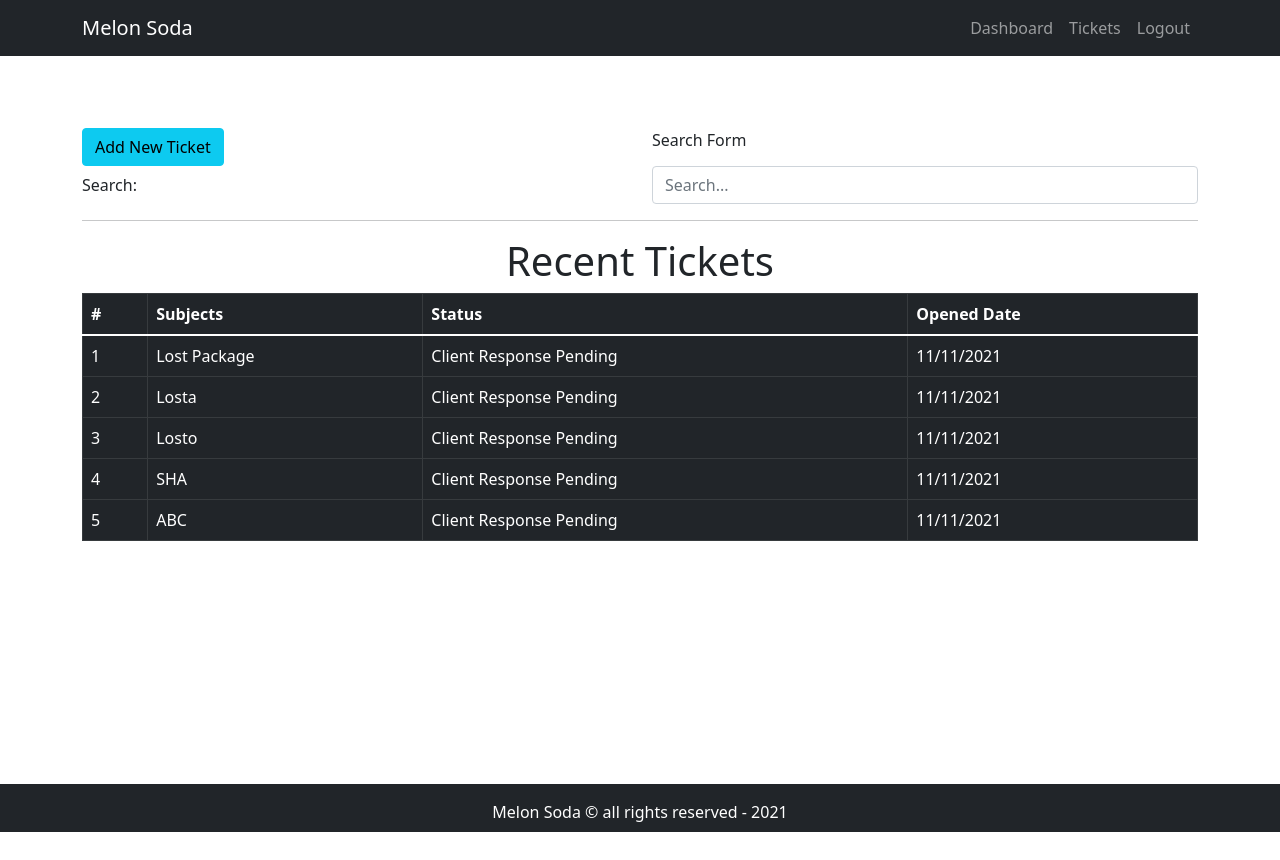
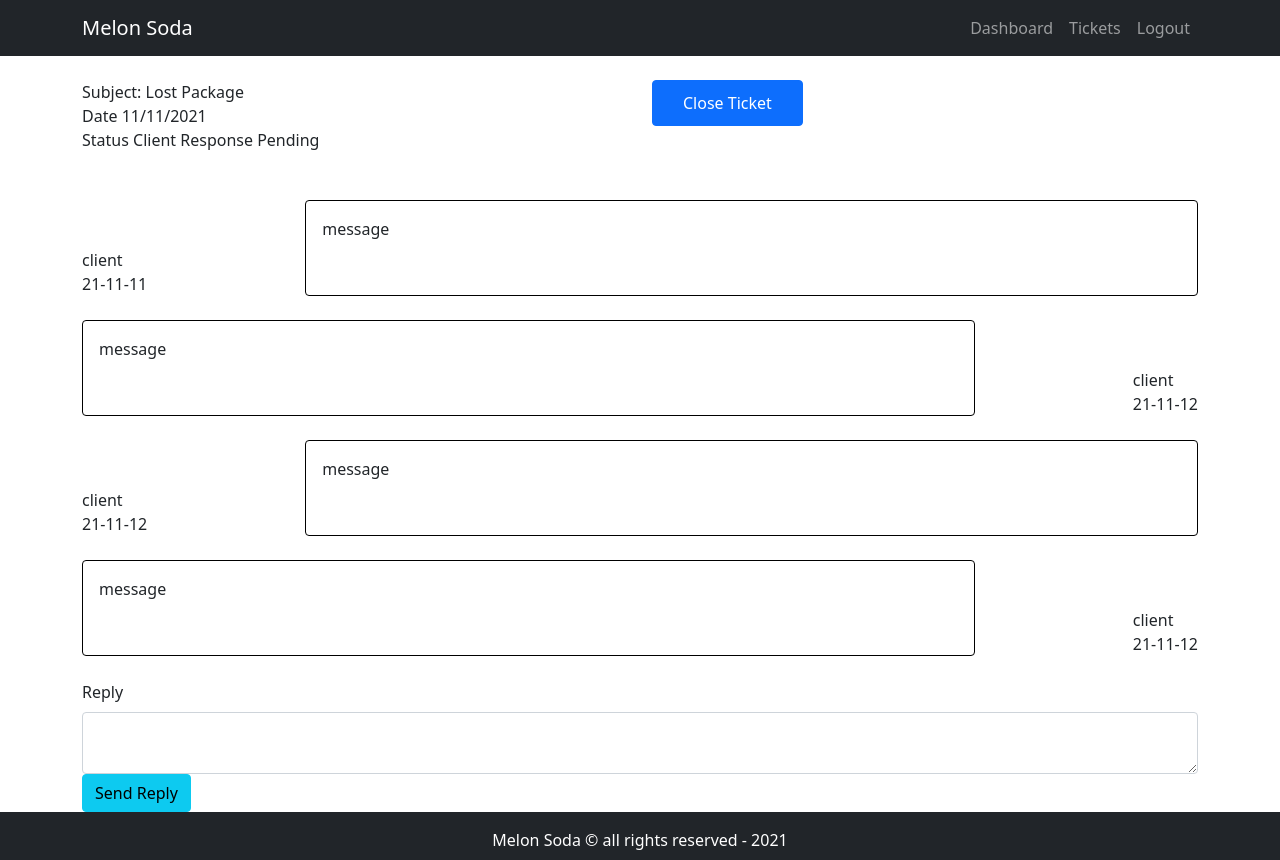
Before and after one commit to Daniel-Aguila/Melon_Soda, a React (Create React App) app in the folder frontend/: page / in a window 1280 px wide. Before the commit the page ends 832 px from the top, so only its background shows below. Built offline with nearby package versions, Linux system fonts and the light colour scheme.

Commit message:
Ticket Replied UI Completed

```diff
--- a/frontend/src/App.js
+++ b/frontend/src/App.js
@@ -4,6 +4,7 @@
 import {Dashboard} from './pages/Dashboard.page'
 import {AddTicket} from './pages/AddTicket.page'
 import {TicketLists} from './pages/TicketLists.page'
+import {Ticket} from './pages/Ticket.page'
 
 function App() {
   return (
@@ -11,7 +12,8 @@
       <DefaultLayout>
         {/*<Dashboard/>*/}
         {/* <AddTicket/> */}
-        <TicketLists/>
+        {/* <TicketLists/> */}
+        <Ticket/>
         {/*<Entry/>*/}
       </DefaultLayout>
     </div>
--- a/frontend/src/assets/data/dummy-tickets.json
+++ b/frontend/src/assets/data/dummy-tickets.json
@@ -3,29 +3,89 @@
         "id":1,
         "subject": "Lost Package",
         "status": "Client Response Pending",
-        "addedAt": "11/11/2021"
+        "addedAt": "11/11/2021",
+        "history": [
+            {
+                "date": "21-11-11",
+                "message": "message",
+                "messageBy": "client"
+            },
+            {
+                "date": "21-11-12",
+                "message": "message",
+                "messageBy": "client"
+            },
+            {
+                "date": "21-11-12",
+                "message": "message",
+                "messageBy": "client"
+            },
+            {
+                "date": "21-11-12",
+                "message": "message",
+                "messageBy": "client"
+            }
+        ]
     },
     {
         "id":2,
         "subject": "Losta",
         "status": "Client Response Pending",
-        "addedAt": "11/11/2021"
+        "addedAt": "11/11/2021",
+        "history": [
+            {
+                "date": "21-11-12",
+                "message": "message",
+                "messageBy": "client"
+            },
+            {
+                "date": "21-11-12",
+                "message": "message",
+                "messageBy": "client"
+            },
+            {
+                "date": "21-11-12",
+                "message": "message",
+                "messageBy": "client"
+            }
+        ]
     },
     {
         "id":3,
         "subject": "Losto",
         "status": "Client Response Pending",
-        "addedAt": "11/11/2021"
+        "addedAt": "11/11/2021",
+        "history": [
+            {
+                "date": "21-11-13",
+                "message": "message",
+                "messageBy": "client"
+            }
+        ]
     },
     {
         "id":4,
         "subject": "SHA",
         "status": "Client Response Pending",
-        "addedAt": "11/11/2021"
+        "addedAt": "11/11/2021",
+        "history": [
+            {
+                "date": "21-11-14",
+                "message": "message",
+                "messageBy": "client"
+            }
+        ]
     },{
         "id":5,
         "subject": "ABC",
         "status": "Client Response Pending",
-        "addedAt": "11/11/2021"
+        "addedAt": "11/11/2021",
+        "history": [
+            {
+                "date": "21-11-11",
+                "message": "message",
+                "messageBy": "client"
+            }
+        ]
     }
 ]
--- /dev/null
+++ b/frontend/src/components/MessageHistory.comp.js
@@ -0,0 +1,22 @@
+import React from 'react';
+import PropTypes from 'prop-types';
+import '../pages/messageHistory.style.css'
+
+export const MessageHistory =({msg}) =>{
+    if (!msg)  return null;
+    console.log(msg);
+    return msg.map((row,i)=>
+    //Key must be unique so react knows what to update
+        <div key={i} className="message-history mt-4">
+            <div className="send mt-5">
+                <div className="sender">{row.messageBy}</div>
+                <div className="date">{row.date}</div>
+            </div>
+            <div className="message">{row.message}</div>
+        </div>
+        )
+};
+
+MessageHistory.prototypes = {
+    msg: PropTypes.array.isRequired
+};
--- /dev/null
+++ b/frontend/src/components/UpdateTicket.comp.js
@@ -0,0 +1,24 @@
+import React from 'react';
+import {Form, Button} from 'react-bootstrap';
+import PropTypes from 'prop-types';
+
+export const UdpateTicket = ({msg, handleOnChange, handleOnSubmit}) => {
+    return(
+        <Form onSubmit={handleOnSubmit}>
+            <Form.Label>Reply</Form.Label>
+            <Form.Control
+                as="textarea"
+                row="5"
+                name=""
+                value={msg}
+                onChange={handleOnChange}/>
+                <Button variant="info" type="submit">Send Reply</Button>
+        </Form>
+    )
+};
+
+UdpateTicket.propTypes = {
+    handleOnChange:PropTypes.func.isRequired,
+    handleOnSubmit:PropTypes.func.isRequired,
+    msg:PropTypes.array.isRequired,
+};
--- /dev/null
+++ b/frontend/src/pages/Ticket.page.js
@@ -0,0 +1,47 @@
+import React, { useEffect, useState } from 'react';
+import {Container, Col, Row, Button} from 'react-bootstrap';
+import tickets from '../assets/data/dummy-tickets.json'
+import { MessageHistory } from '../components/MessageHistory.comp';
+import { UdpateTicket } from '../components/UpdateTicket.comp';
+
+const ticket = tickets[0];
+export const Ticket = () =>{
+    const [msg,setMsg] = useState('')
+
+    useEffect(() =>{
+
+    },[msg])
+
+    const handleOnChange = event =>{
+        setMsg(event.target.value);
+    };
+
+    const handleOnSubmit = () =>{
+        alert('replied')
+    };
+
+    return(
+        <Container>
+            <Row>
+                <Col>
+                    <div className="subject">Subject: {ticket.subject}</div>
+                    <div className="date">Date {ticket.addedAt}</div>
+                    <div className="status">Status {ticket.status}</div>
+                </Col>
+                <Col className="text-right">
+                    <Button style={{'fontSize':'1rem', padding:'10px 30px'}}>Close Ticket</Button>
+                </Col>
+            </Row>
+            <Row className="mt-4">
+                <Col>
+                <MessageHistory msg={ticket.history}/>
+                </Col>
+            </Row>
+            <Row className="mt-4">
+                <Col>
+                <UdpateTicket msg={msg} handleOnChange={handleOnChange} handleOnSubmit={handleOnSubmit}/>
+                </Col>
+            </Row>
+        </Container>
+    )
+};
--- /dev/null
+++ b/frontend/src/pages/messageHistory.style.css
@@ -0,0 +1,19 @@
+.message-history{
+    display: flex;
+    flex-direction: row;
+    justify-content: space-between;
+}
+
+
+.message-history:nth-child(even){
+    display: flex;
+    flex-direction: row-reverse;
+    justify-content: space-between;
+}
+
+.message{
+    padding: 1rem;
+    width: 80%;
+    border: 1px solid black;
+    border-radius: 0.25rem;
+}
```
Also changed, not shown: 1 other file (tests, documents, lock files or other folders).
